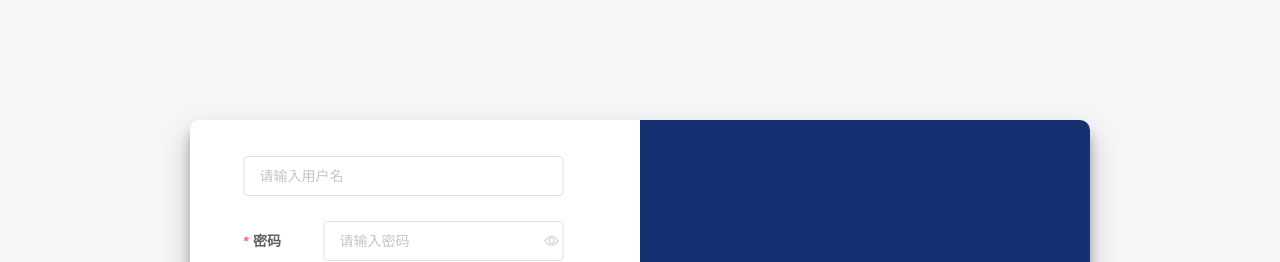
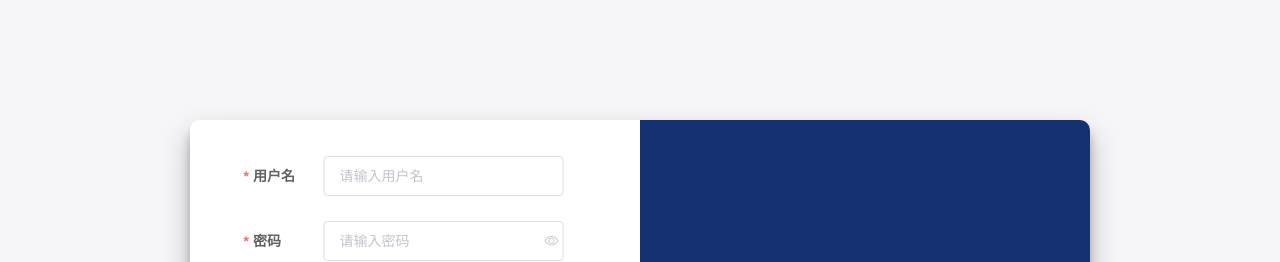
Before and after one commit to WilfredShen/kao-web, a Vue app: page /register in a window 1280 px wide. Shown: the top 262 px of the page. Built offline with nearby package versions, Linux system fonts and the light colour scheme; what vue-print-nb would draw is missing.

Commit message:
修改注册页bug

```diff
--- a/src/components/register/index.vue
+++ b/src/components/register/index.vue
@@ -15,10 +15,16 @@
               label-position="left"
               label-width="80px"
             >
-              <el-input
-                v-model="registerForm.username"
-                placeholder="请输入用户名"
-              ></el-input>
+              <el-form-item
+                class="myLogin"
+                label="用户名"
+                prop="username"
+              >
+                <el-input
+                  v-model="registerForm.username"
+                  placeholder="请输入用户名"
+                ></el-input>
+              </el-form-item>
               <el-form-item
                 class="myLogin"
                 label="密码"
@@ -185,7 +191,7 @@
       };
     },
     methods: {
-      getCode: function() {
+      getCode: function () {
         if (this.registerForm.phone == null || this.registerForm.phone === "") {
           this.$alert('请输入手机号！', '提示', {
             confirmButtonText: '确定',
@@ -225,7 +231,7 @@
             console.log(err.data);
           });
       },
-      submit: function() {
+      submit: function () {
         console.log(this.registerForm);
         this.$axios
           .post("/api/visitor/register", {
```
